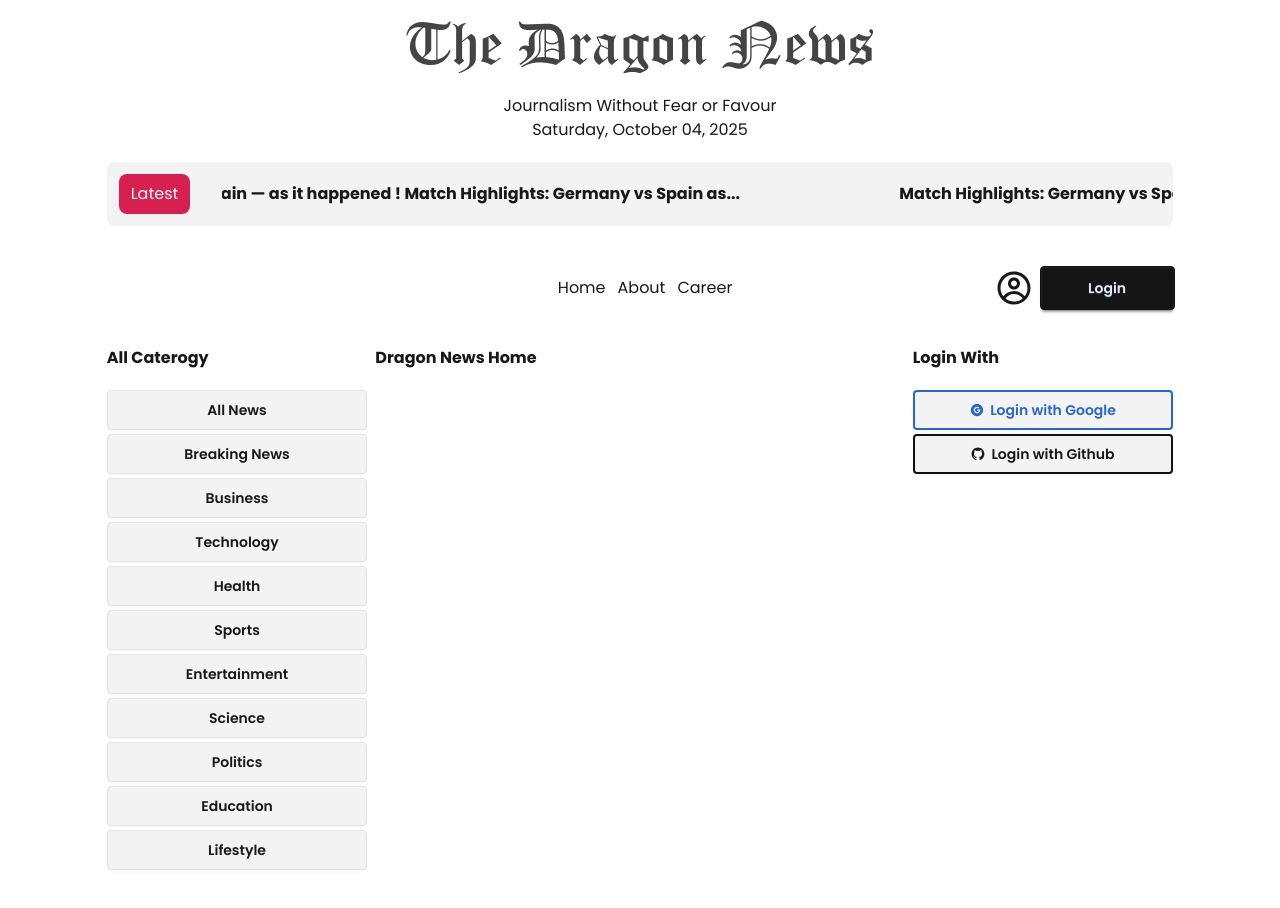
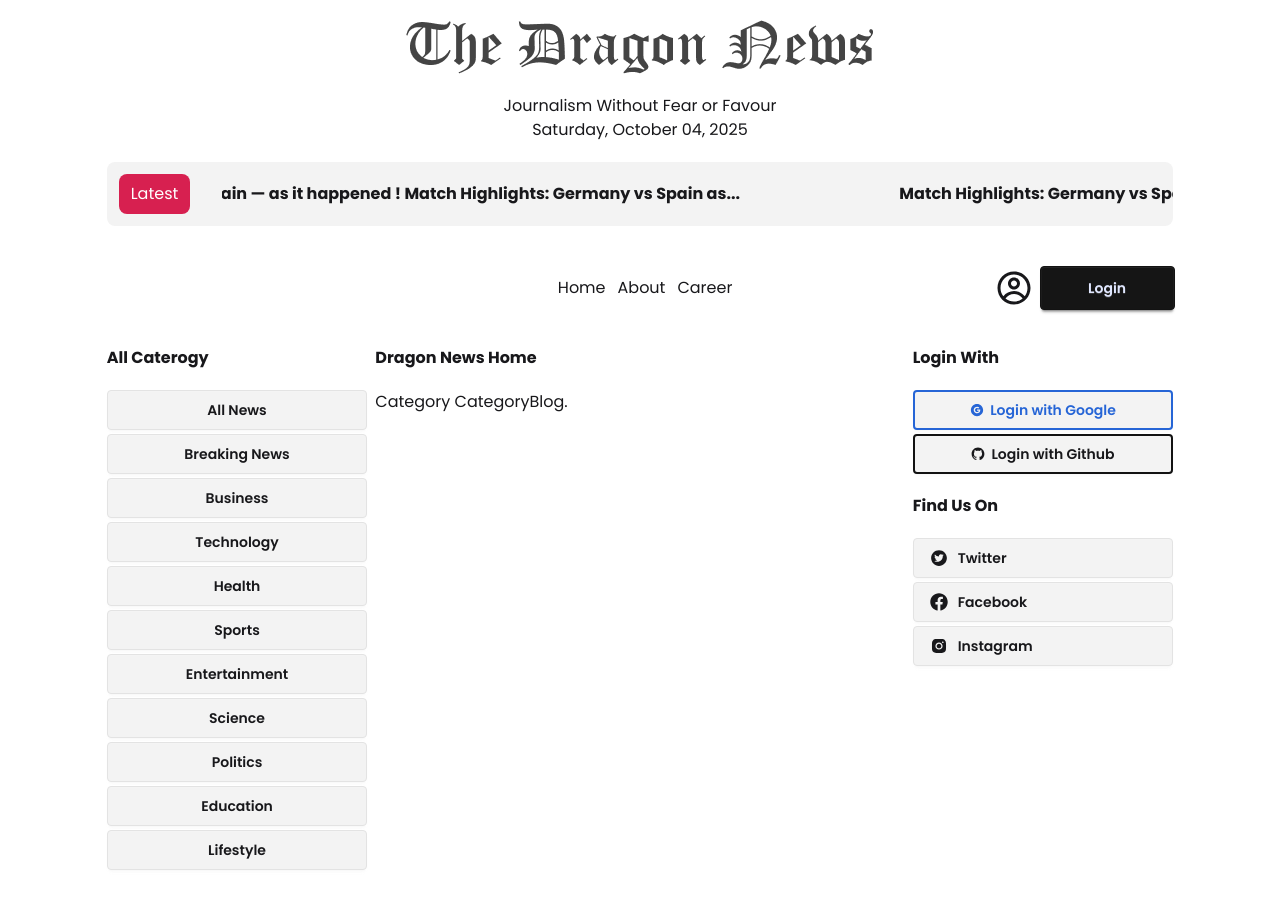
Before and after one commit to Hasibul-Hasan01/The_Dragon_News, a React (Vite) app: page / in a window 1280 px wide. Built offline with nearby package versions, Linux system fonts and the light colour scheme.

Commit message:
Social Login and Social Media Section Complete

```diff
--- a/src/Components/Categories/Categories.jsx
+++ /dev/null
@@ -1,18 +0,0 @@
-import { Suspense, use } from "react";
-
-const categoryPromise = fetch('/public/data/categories.json').then((res) => res.json());
-
-const Categories = () => {
-    const categories = use(categoryPromise);
-    return (
-        <div className="py-5">
-            <Suspense fallback={'loading loading-ring loading-xl'}>
-                {
-                    categories.map( category => <button className="btn w-full grid mb-1" key={category.id}>{category.name}</button>)
-                }
-            </Suspense>
-        </div>
-    );
-};
-
-export default Categories;
--- /dev/null
+++ b/src/Components/CategoriesBtn/CategoriesBtn.jsx
@@ -0,0 +1,19 @@
+import { Suspense, use } from "react";
+import { NavLink } from "react-router";
+
+const categoryPromise = fetch('/public/data/Categories.json').then((res) => res.json());
+
+const CategoriesBtn = () => {
+    const CategoriesBtn = use(categoryPromise);
+    return (
+        <div className="grid py-5">
+            <Suspense fallback={'loading loading-ring loading-xl'}>
+                {
+                    CategoriesBtn.map( category => <NavLink className="btn w-full mb-1" key={category.id}  to={`/category/${category.id}`}>{category.name}</NavLink>)
+                }
+            </Suspense>
+        </div>
+    );
+};
+
+export default CategoriesBtn;
--- /dev/null
+++ b/src/Components/SocialMedia/SocialMedia.jsx
@@ -0,0 +1,22 @@
+import { NavLink } from "react-router";
+import { FaFacebook } from "react-icons/fa";
+import { AiFillTwitterCircle } from "react-icons/ai";
+import { AiFillInstagram } from "react-icons/ai";
+
+
+
+
+const SocialMedia = () => {
+    return (
+        <div>
+            <h1 className="font-bold">Find Us On</h1>
+            <section className="py-5">
+                <NavLink className="btn flex items-center justify-start mb-1"><AiFillTwitterCircle size={18} className="mr-1" /> Twitter</NavLink>
+                <NavLink className="btn flex items-center justify-start mb-1"><FaFacebook size={18} className="mr-1" /> Facebook</NavLink>
+                <NavLink className="btn flex items-center justify-start mb-1"><AiFillInstagram size={18} className="mr-1" /> Instagram</NavLink>
+            </section>
+        </div>
+    );
+};
+
+export default SocialMedia;
--- a/src/Layout/Root.jsx
+++ b/src/Layout/Root.jsx
@@ -1,11 +1,34 @@
 import { Outlet } from 'react-router';
 import Header from '../Components/Header/Header';
+import LatestNews from '../Components/LatestNews/LatestNEws';
+import CategoriesBtn from '../Components/CategoriesBtn/CategoriesBtn';
+import SocialLog from '../Components/Auth/SocialLog/SocialLog';
+import Navbar from '../Components/Navbar/Navbar';
+import SocialMedia from '../Components/SocialMedia/SocialMedia';
 
 const Root = () => {
     return (
         <div className='w-10/12 mx-auto'>
             <Header />
-            <Outlet />
+            <section className="">
+                <LatestNews />
+                <Navbar />
+            </section>
+            <div className="grid grid-cols-12 py-4 gap-2">
+                <section className="left-nav col-span-3">
+                    <h1 className="font-bold">All Caterogy</h1>
+                    <CategoriesBtn />
+                </section>
+                <section className="post-area col-span-6">
+                    <h1 className="font-bold">Dragon News Home</h1>
+                    <Outlet />
+                </section>
+                <section className="right-nav col-span-3">
+                    <h1 className="font-bold">Login With</h1>
+                    <SocialLog />
+                    <SocialMedia />
+                </section>
+            </div>
         </div>
     );
 };
--- /dev/null
+++ b/src/Pages/CategoryPage/CategoryBlog.jsx
@@ -0,0 +1,15 @@
+import React from 'react';
+import { useLoaderData, useParams } from 'react-router';
+
+const CategoryBlog = () => {
+    const {id} = useParams();
+    const data = useLoaderData();
+    console.log(data);
+    return (
+        <div className='py-5'>
+            <h1>Category CategoryBlog. {id}</h1>
+        </div>
+    );
+};
+
+export default CategoryBlog;
--- a/src/Pages/Home/Home.jsx
+++ b/src/Pages/Home/Home.jsx
@@ -1,29 +1,13 @@
 import SocialLog from "../../Components/Auth/SocialLog/SocialLog";
-import Categories from "../../Components/Categories/Categories";
+import CategoriesBtn from "../../Components/CategoriesBtn/CategoriesBtn";
 import LatestNews from "../../Components/LatestNews/LatestNEws";
 import Navbar from "../../Components/Navbar/Navbar";
-import Hero from "./Section/Hero";
+import CategoryBlog from "../CategoryPage/CategoryBlog";
 
 const Home = () => {
     return (
         <div>
-            <section className="">
-                <LatestNews />
-                <Navbar />
-            </section>
-            <div className="grid grid-cols-12 py-4 gap-2">
-                <section className="left-nav col-span-3">
-                    <h1 className="font-bold">All Caterogy</h1>
-                    <Categories />
-                </section>
-                <section className="post-area col-span-6">
-                    <h1 className="font-bold">Dragon News Home</h1>
-                </section>
-                <section className="right-nav col-span-3">
-                    <h1 className="font-bold">Login With</h1>
-                    <SocialLog />
-                </section>
-            </div>
+            <CategoryBlog />
         </div>
     );
 };
--- a/src/Router/Router.jsx
+++ b/src/Router/Router.jsx
@@ -2,6 +2,7 @@ import { createBrowserRouter } from "react-router";
 import Root from "../Layout/Root";
 import ErrorPage from "../Layout/ErrorPage";
 import Home from "../Pages/Home/Home";
+import CategoryBlog from "../Pages/CategoryPage/CategoryBlog";
 
 export const router = createBrowserRouter([
     {
@@ -12,6 +13,11 @@ export const router = createBrowserRouter([
             {
                 path: '/',
                 element: <Home />
+            },
+            {
+                path: '/category/:id',
+                element: <CategoryBlog />,
+                loader: () => fetch('/public/data/news.json')
             }
         ]
     }
```
